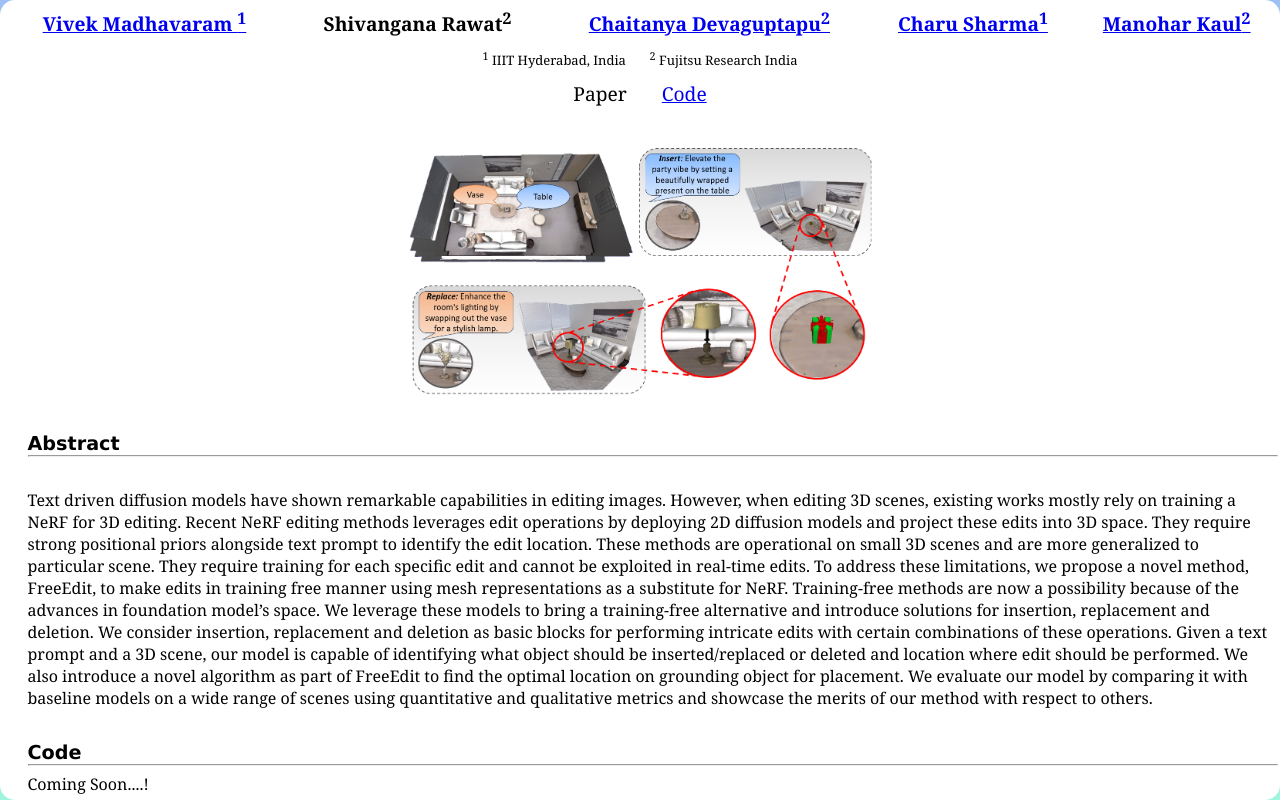
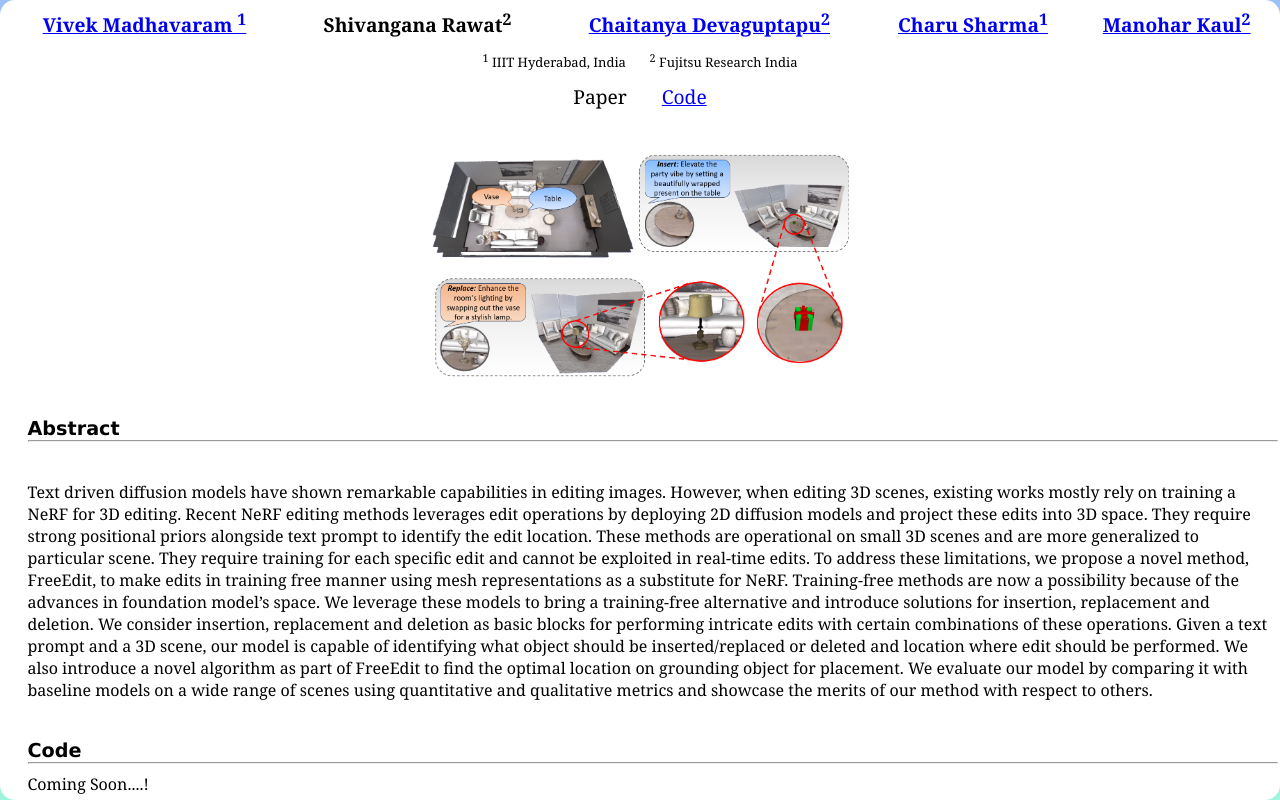
Before and after one commit to vivekmadhavaram/FreeEdit_page, a plain HTML site: page content.html in a window 1280 px wide. Drawn offline with Linux system fonts and the light colour scheme.

Commit message:
Add files via upload

```diff
--- a/content.html
+++ b/content.html
@@ -22,7 +22,7 @@
 
 
 <tr>
-<td colspan="5"><img src="teaser.png" height="250px"></td></tr>
+<td colspan="5"><img src="teaser.png" height="225px"></td></tr>
 
 
 <tr>
```
